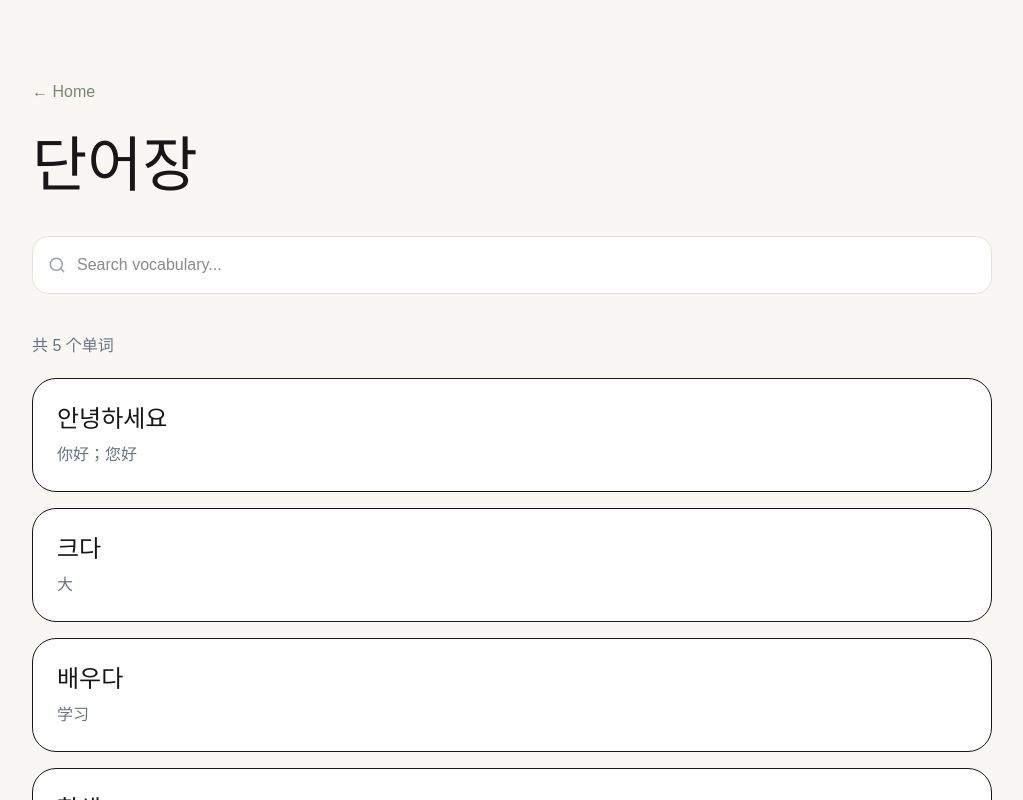
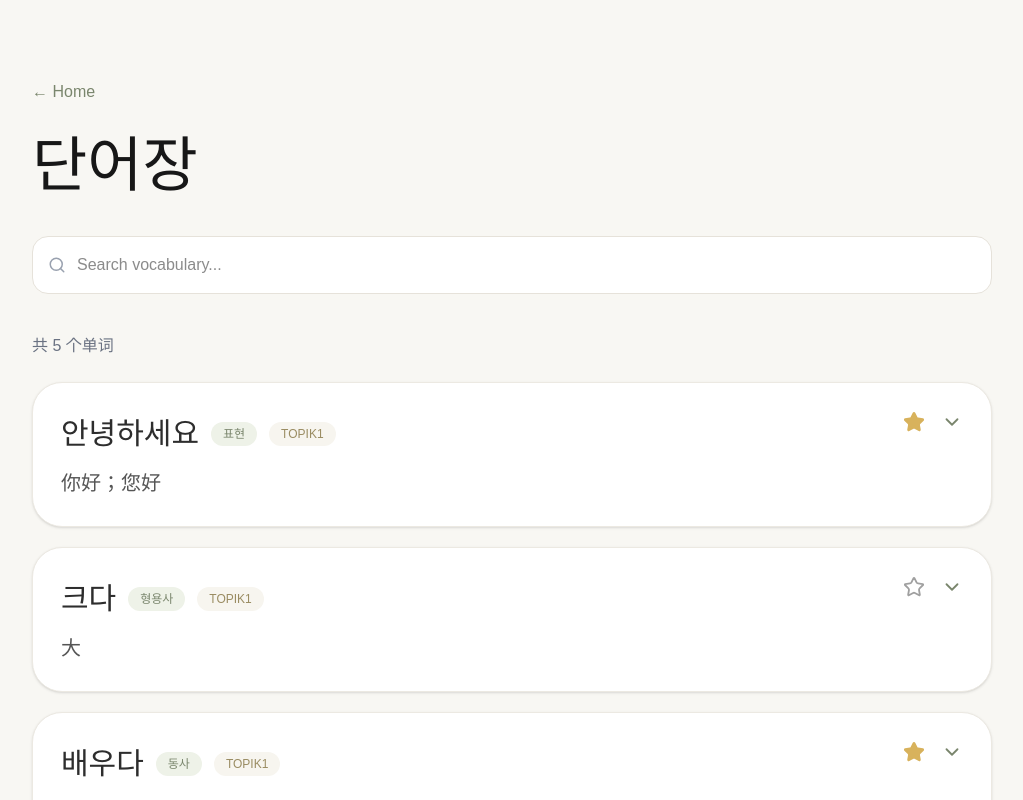
Before and after one commit to hanmadi/hanmadi, a Next.js app: page /vocabulary in a window 1280 px wide. Shown: the top 800 px of the page, without its empty margins (128-1151 px from the left). Built offline with nearby package versions, Linux system fonts and the light colour scheme.

Commit message:
Refactor vocabulary page structure

```diff
--- /dev/null
+++ b/src/app/vocabulary/VocabularyCard.tsx
@@ -0,0 +1,179 @@
+"use client";
+
+import { useState } from "react";
+import { ChevronDown, ChevronUp, Star } from "lucide-react";
+import { Word } from "@/types/word";
+
+interface Props {
+  word: Word;
+  onFavorite: (id: number) => void;
+}
+
+export default function VocabularyCard({
+  word,
+  onFavorite,
+}: Props) {
+  const [open, setOpen] = useState(false);
+
+  return (
+    <div
+      className="
+        bg-white
+        rounded-[30px]
+        border
+        border-[#ECE9E2]
+        shadow-sm
+        overflow-hidden
+        transition-all
+        duration-300
+        hover:shadow-lg
+      "
+    >
+      <div className="p-7 flex justify-between items-start">
+        <button
+          onClick={() => setOpen(!open)}
+          className="flex-1 text-left"
+        >
+          <div className="flex items-center gap-3 flex-wrap">
+            <h2 className="text-[30px] font-light text-[#2D2D2D]">
+              {word.word}
+            </h2>
+
+            <span
+              className="
+                px-3
+                py-1
+                rounded-full
+                text-xs
+                bg-[#EEF2E8]
+                text-[#7A866D]
+              "
+            >
+              {word.type}
+            </span>
+
+            <span
+              className="
+                px-3
+                py-1
+                rounded-full
+                text-xs
+                bg-[#F7F5EF]
+                text-[#9A8C62]
+              "
+            >
+              {word.category}
+            </span>
+          </div>
+
+          <p className="mt-3 text-[20px] text-[#555]">
+            {word.meaning}
+          </p>
+        </button>
+
+        <div className="flex items-center gap-4 ml-6">
+          <button
+            onClick={() => onFavorite(word.id)}
+            className="transition hover:scale-110"
+          >
+            <Star
+              size={22}
+              fill={
+                word.favorite
+                  ? "#D8B25C"
+                  : "transparent"
+              }
+              color={
+                word.favorite
+                  ? "#D8B25C"
+                  : "#A0A0A0"
+              }
+            />
+          </button>
+
+          <button
+            onClick={() => setOpen(!open)}
+            className="transition hover:scale-110"
+          >
+            {open ? (
+              <ChevronUp
+                size={22}
+                className="text-[#7A866D]"
+              />
+            ) : (
+              <ChevronDown
+                size={22}
+                className="text-[#7A866D]"
+              />
+            )}
+          </button>
+        </div>
+      </div>
+
+      {open && (
+        <div
+          className="
+            px-7
+            pb-8
+            space-y-6
+            bg-[#FCFBF8]
+            border-t
+            border-[#F2EFE8]
+          "
+        >
+          <Info
+            titleKr="예문"
+            titleCn="例句"
+            value={word.example}
+          />
+
+          <Info
+            titleKr="유의어"
+            titleCn="同义词"
+            value={word.synonym}
+          />
+
+          <Info
+            titleKr="반의어"
+            titleCn="反义词"
+            value={word.antonym}
+          />
+
+          <Info
+            titleKr="메모"
+            titleCn="笔记"
+            value={word.note}
+          />
+        </div>
+      )}
+    </div>
+  );
+}
+
+function Info({
+  titleKr,
+  titleCn,
+  value,
+}: {
+  titleKr: string;
+  titleCn: string;
+  value: string;
+}) {
+  return (
+    <div className="border-t border-[#ECE9E2] pt-5">
+      <div className="mb-2">
+        <div className="text-[16px] font-medium text-[#2D2D2D]">
+          {titleKr}
+        </div>
+
+        <div className="text-xs text-[#8A9382]">
+          {titleCn}
+        </div>
+      </div>
+
+      <div className="text-[16px] text-[#555] leading-7">
+        {value || "-"}
+      </div>
+    </div>
+  );
+}
--- a/src/app/vocabulary/page.tsx
+++ b/src/app/vocabulary/page.tsx
@@ -4,17 +4,22 @@ import { useState } from "react";
 import Link from "next/link";
 import { useWords } from "@/hooks/useWords";
 import SearchBar from "./SearchBar";
+import VocabularyCard from "./VocabularyCard";
 
 export default function VocabularyPage() {
-  const { words } = useWords();
+  const {
+    words,
+    toggleFavorite,
+  } = useWords();
 
   const [search, setSearch] = useState("");
 
-  const filteredWords = words.filter(
-    (word) =>
+  const filteredWords = words.filter((word) => {
+    return (
       word.word.includes(search) ||
       word.meaning.includes(search)
-  );
+    );
+  });
 
   return (
     <main className="min-h-screen bg-[#F8F7F3]">
@@ -38,30 +43,21 @@ export default function VocabularyPage() {
 
         <div className="mt-10">
 
-          <p className="text-gray-500 mb-5">
+          <p className="text-gray-500 mb-6">
             共 {filteredWords.length} 个单词
           </p>
 
-          {filteredWords.map((word) => (
-            <div
-              key={word.id}
-              className="
-                bg-white
-                rounded-3xl
-                p-6
-                mb-4
-                border
-              "
-            >
-              <div className="text-2xl">
-                {word.word}
-              </div>
+          <div className="space-y-5">
 
-              <div className="text-gray-500 mt-2">
-                {word.meaning}
-              </div>
-            </div>
-          ))}
+            {filteredWords.map((word) => (
+              <VocabularyCard
+                key={word.id}
+                word={word}
+                onFavorite={toggleFavorite}
+              />
+            ))}
+
+          </div>
 
         </div>
 
```
